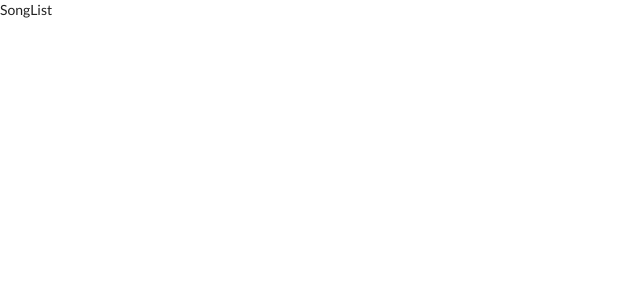
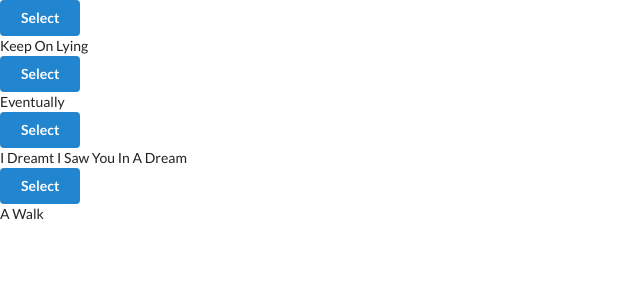
Before and after one commit to CrystalCo/songs, a React (Create React App) app: page / in a window 1280 px wide. Shown: the top 300 px of the page, without its empty margins (0-640 px from the left). Built offline with nearby package versions, Linux system fonts and the light colour scheme.

Commit message:
Added Select button and ui css classNames.

```diff
--- a/src/components/SongList.js
+++ b/src/components/SongList.js
@@ -2,8 +2,24 @@
 import { connect } from 'react-redux';
 
 class SongList extends Component {
+    renderList() {
+        return this.props.songs.map((song) => {
+            return (
+                <div className="item" key={song.title}>
+                    <div className="right floated content">
+                        <button className="ui button primary">
+                            Select
+                        </button>
+                    </div>
+
+                    <div className="content"> {song.title} </div>
+                </div>
+            );
+        });
+    }
+
     render() {
-        return <div>SongList</div>
+        return <div> {this.renderList()} </div>
     }
 }
 
```
